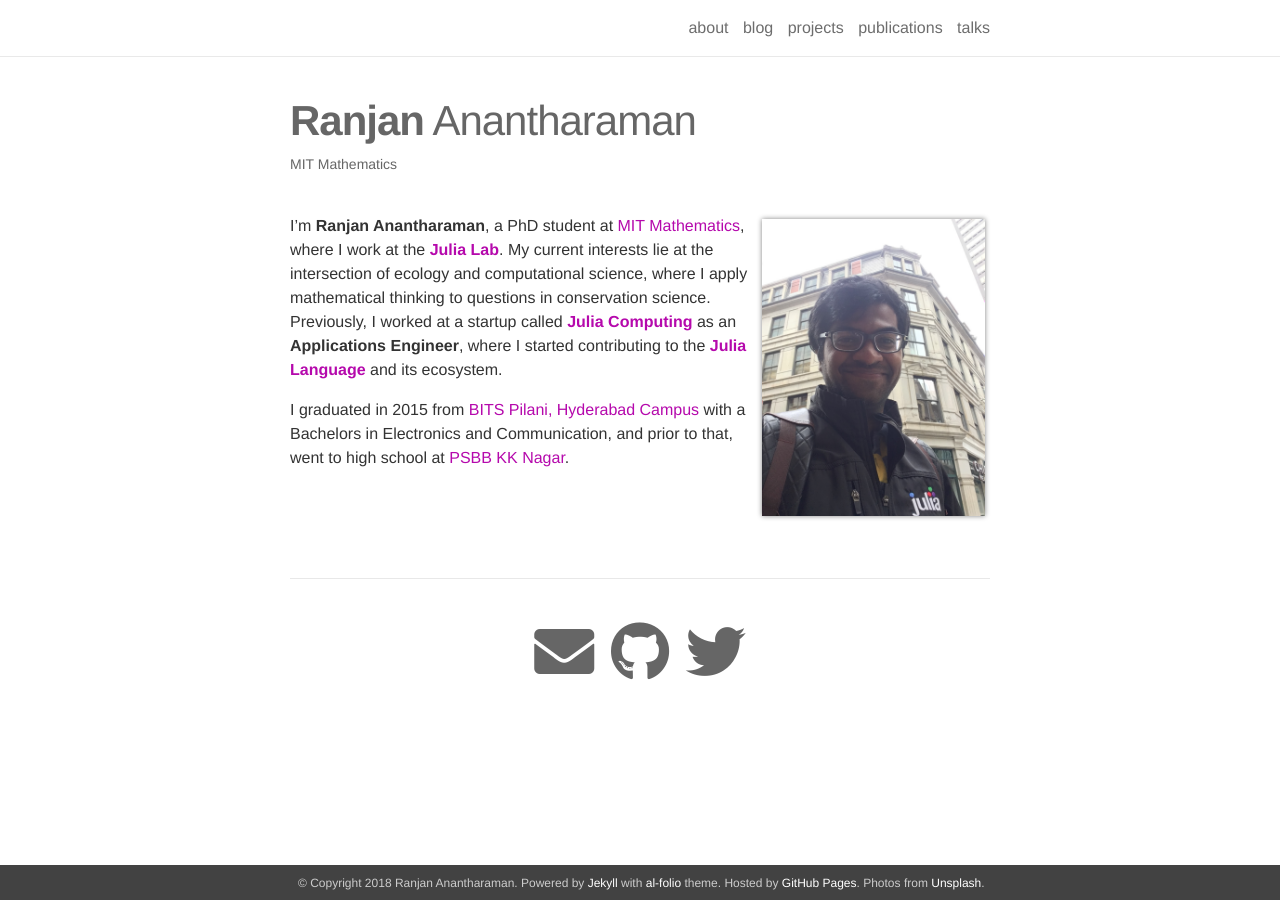
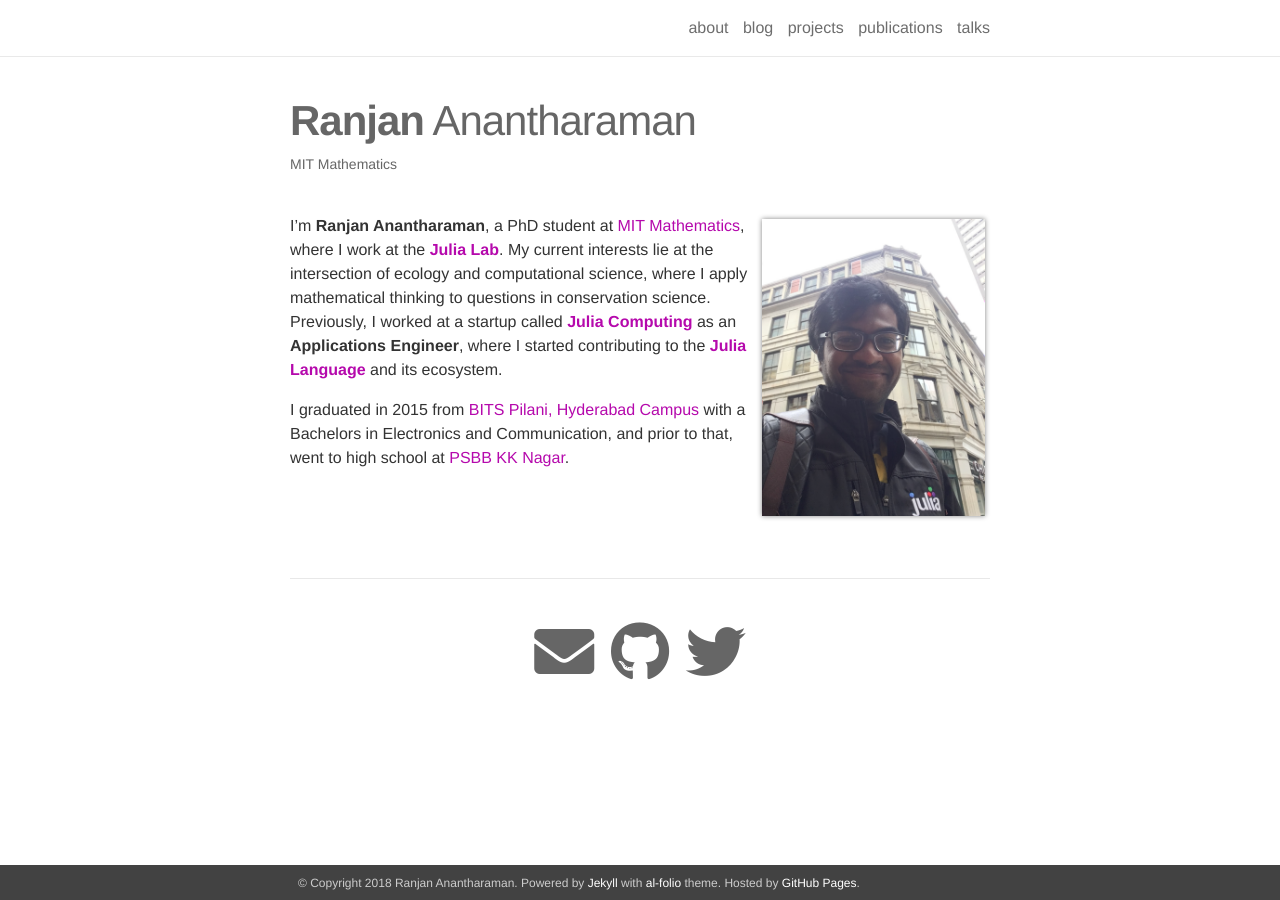
Before and after one commit to ranjanan/ranjanan.github.io, a Jekyll site: the page built from _pages/about.md, in a window 1280 px wide. Built offline with Jekyll 4.4.1, drawn with Linux system fonts in a browser that asks for light colours; nearby versions of some CDN libraries.

Commit message:
Update config

```diff
--- a/_config.yml
+++ b/_config.yml
@@ -4,13 +4,11 @@
 name: Ranjan Anantharaman
 email: ranjanan@mit.edu
 description: > # this means to ignore newlines until "url:"
-  A simple, whitespace theme for academics. Based on [*folio](https://github.com/bogoli/-folio) design.
 footer_text: >
   Powered by <a href="http://jekyllrb.com/" target="_blank">Jekyll</a> with <a href="https://github.com/alshedivat/al-folio">al-folio</a> theme.
   Hosted by <a href="https://pages.github.com/" target="_blank">GitHub Pages</a>.
-  Photos from <a href="https://unsplash.com" target="_blank">Unsplash</a>.
 
-url: https://ranjanan.github.io
+url: https://ranjanan.github.io/
 baseurl: # the subpath of your site, e.g. /blog/
 last_updated: # leave blank if you don't want to display last updated
 
```
